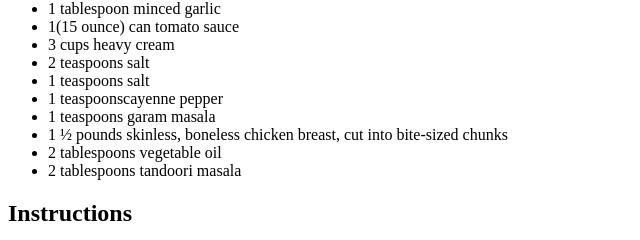
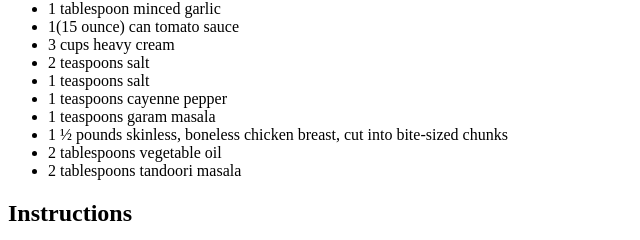
Before and after one commit to navyaneethi/fantastic-spork, a plain HTML site: page Recipe Page/recipe.html in a window 1280 px wide. Shown: the part 183-423 px from the top of the page, 0-640 px from the left. Drawn offline with Linux system fonts and the light colour scheme.

Commit message:
Lab - Build a recipe page.

```diff
--- a/Recipe Page/recipe.html
+++ b/Recipe Page/recipe.html
@@ -19,7 +19,7 @@
         <li>3 cups heavy cream</li>
         <li>2 teaspoons salt</li>
         <li>1 teaspoons salt</li>
-        <li>1 teaspoonscayenne pepper</li>
+        <li>1 teaspoons cayenne pepper</li>
         <li>1 teaspoons garam masala</li>
         <li>1 &frac12; pounds skinless, boneless chicken breast, cut into
             bite-sized chunks</li>
```
